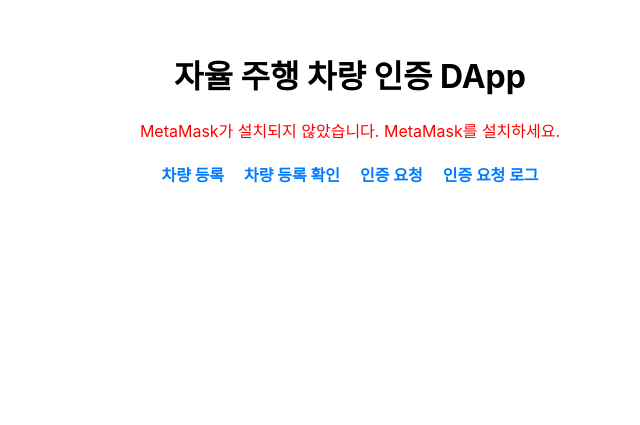
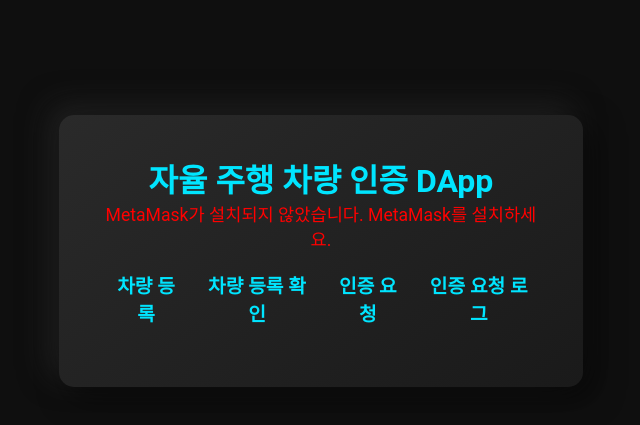
Before and after one commit to shrimp887/DID_project, a React (Create React App) app: page /check in a window 1280 px wide. Shown: the part 149-574 px from the top of the page, without its empty margins (290-930 px from the left). Built offline with nearby package versions, Linux system fonts and the light colour scheme.

Commit message:
Log Page developed

```diff
--- a/src/App.css
+++ b/src/App.css
@@ -1,84 +1,200 @@
-.app {
-  text-align: center;
-  margin: 200px;
+/* 전체 화면 설정 */
+* {
+  margin: 0;
+  padding: 0;
+  box-sizing: border-box;
 }
 
+body,
+html {
+  height: 100%;
+  background-color: #0f0f0f;
+  color: #f0f0f0;
+  font-family: "Roboto", Arial, sans-serif;
+  display: flex;
+  justify-content: center;
+  align-items: center;
+}
+
+/* App 영역 */
+.app {
+  width: 90%;
+  max-width: 1200px;
+  padding: 40px;
+  background: linear-gradient(145deg, #2a2a2a, #1a1a1a);
+  border-radius: 15px;
+  box-shadow: 10px 10px 30px rgba(0, 0, 0, 0.5),
+    -10px -10px 30px rgba(50, 50, 50, 0.5);
+  text-align: center;
+  color: #00e5ff;
+  transition: transform 0.3s ease;
+}
+
+.app:hover {
+  transform: scale(1.02);
+}
+
+/* 네비게이션 메뉴 */
 nav ul {
   list-style-type: none;
   padding: 0;
   margin: 20px 0;
+  display: flex;
+  justify-content: center;
 }
 
 nav ul li {
-  display: inline;
-  margin: 0 10px;
+  margin: 0 15px;
 }
 
 nav ul li a {
   text-decoration: none;
-  color: #007bff;
+  color: #00e5ff;
+  font-size: 1.2em;
   font-weight: bold;
+  position: relative;
+  transition: color 0.3s ease;
 }
 
 nav ul li a:hover {
-  color: #0056b3;
+  color: #ff4d6d;
 }
 
-input {
-  margin: 10px;
-  padding: 8px;
-  border-radius: 4px;
-  border: 1px solid #ccc;
-  width: 250px;
+nav ul li a::after {
+  content: "";
+  position: absolute;
+  width: 0;
+  height: 2px;
+  display: block;
+  margin-top: 5px;
+  background: #ff4d6d;
+  transition: width 0.3s;
 }
 
+nav ul li a:hover::after {
+  width: 100%;
+}
+
+/* 입력 필드 */
+input {
+  padding: 12px;
+  border-radius: 8px;
+  border: 1px solid #555;
+  background-color: #222;
+  color: #fff;
+  width: 300px;
+  font-size: 1em;
+  transition: all 0.3s ease;
+  box-shadow: 0px 5px 15px rgba(0, 229, 255, 0.2);
+}
+
+input:focus {
+  border-color: #00e5ff;
+  outline: none;
+  box-shadow: 0px 5px 20px rgba(0, 229, 255, 0.6);
+}
+
+/* 버튼 스타일 */
 button {
-  padding: 10px 20px;
-  background-color: #4caf50;
-  color: white;
+  padding: 12px 25px;
+  background-color: #0066ff;
+  color: #fff;
   border: none;
-  border-radius: 4px;
+  border-radius: 10px;
+  font-size: 1em;
   cursor: pointer;
+  transition: all 0.3s ease, transform 0.2s ease;
+  box-shadow: 0px 4px 12px rgba(0, 102, 255, 0.4);
 }
 
 button:hover {
-  background-color: #45a049;
+  background-color: #0044cc;
+  transform: scale(1.1);
+  box-shadow: 0px 8px 20px rgba(0, 102, 255, 0.6);
 }
 
+/* 알림 스타일 */
 .notification {
-  background-color: #ffcc00;
-  padding: 10px;
-  margin: 10px 0;
-  border-radius: 5px;
+  background-color: #ffca3a;
+  color: #333;
+  padding: 15px;
+  border-radius: 10px;
+  font-size: 1.2em;
+  margin: 20px 0;
+  box-shadow: 0px 4px 12px rgba(255, 202, 58, 0.5);
 }
 
+/* 일반 텍스트 */
 p {
-  font-size: 16px;
-  color: #333;
+  font-size: 1.1em;
+  color: #e0e0e0;
 }
 
+/* 로그 페이지 스타일 */
 .log-authentication-page {
+  margin: 40px;
   text-align: center;
-  margin: 20px;
+  color: #f0f0f0;
 }
 
 table {
   width: 100%;
   border-collapse: collapse;
   margin-top: 20px;
+  background-color: #222;
+  border-radius: 10px;
+  overflow: hidden;
+  animation: fadeIn 1s ease-in-out;
+}
+
+@keyframes fadeIn {
+  from {
+    opacity: 0;
+    transform: translateY(-10px);
+  }
+  to {
+    opacity: 1;
+    transform: translateY(0);
+  }
 }
 
 th,
 td {
-  border: 1px solid #ddd;
-  padding: 8px;
+  padding: 14px;
+  color: #f0f0f0;
+  font-size: 1.1em;
+  border: none;
 }
 
 th {
-  background-color: #f2f2f2;
-  text-align: center;
+  background-color: #333;
+  font-weight: bold;
+  text-transform: uppercase;
+  box-shadow: inset 0 -3px 0 #0077b6;
 }
 
 td {
-  text-align: center;
+  background-color: #2a2a2a;
 }
+
+tr:nth-child(even) td {
+  background-color: #1f1f1f;
+}
+
+/* 대시보드 스타일을 위한 추가 애니메이션 */
+.log-authentication-page h2 {
+  font-size: 2.5em;
+  margin-bottom: 20px;
+  color: #00e5ff;
+  text-shadow: 0px 5px 10px rgba(0, 229, 255, 0.5);
+  animation: titleGlow 2s infinite alternate;
+}
+
+@keyframes titleGlow {
+  from {
+    text-shadow: 0px 5px 15px rgba(0, 229, 255, 0.7);
+  }
+  to {
+    text-shadow: 0px 8px 30px rgba(0, 229, 255, 1);
+  }
+}
--- a/src/App.js
+++ b/src/App.js
@@ -17,7 +17,7 @@
   const [showModal, setShowModal] = useState(false);
   const [requestDetails, setRequestDetails] = useState(null);
   const [resultModalMessage, setResultModalMessage] = useState("");
-  const contractAddress = "0x11752b7e7164cbabcc15cf539808cc53bef659d5";
+  const contractAddress = "0x914db93fbdb6e145c089029e015bbbd8a5bd5664";
 
   useEffect(() => {
     const loadWeb3 = async () => {
@@ -69,13 +69,12 @@
             } = event.returnValues;
 
             if (receiver.toLowerCase() === account.toLowerCase()) {
-              // 요청자의 차량 번호 정보 가져오기
               const requesterVehicleInfo = await contract.methods
                 .getVehicleByNumber(requesterVehicle)
                 .call();
 
               setRequestDetails({
-                vehicleNumber: requesterVehicleInfo[2], // 요청자의 차량 번호로 설정
+                vehicleNumber: requesterVehicleInfo[2],
                 requester,
               });
               setShowModal(true);
@@ -91,6 +90,7 @@
     return () => clearInterval(intervalId);
   }, [contract, account]);
 
+  // 인증 결과 폴링 방식 확인
   useEffect(() => {
     const pollForAuthenticationResult = async () => {
       if (contract && account) {
@@ -147,7 +147,7 @@
         <h1>자율 주행 차량 인증 DApp</h1>
         {account ? (
           <div>
-            <p>MetaMask 연결된 계정: {account}</p>
+            <p>MetaMask에 연결됨</p>
           </div>
         ) : (
           <p style={{ color: "red" }}>
--- a/src/components/Check_Vehicle_Page.js
+++ b/src/components/Check_Vehicle_Page.js
@@ -6,7 +6,7 @@
   const [vehicleInfo, setVehicleInfo] = useState(null); // 차량 정보 상태 변수
   const [errorMessage, setErrorMessage] = useState(""); // 에러 메시지 상태 변수
   const [account, setAccount] = useState(""); // 사용자의 계정 상태 변수
-  const contractAddress = "0x11752b7e7164cbabcc15cf539808cc53bef659d5";
+  const contractAddress = "0x914db93fbdb6e145c089029e015bbbd8a5bd5664";
 
   // 컴포넌트가 마운트될 때 사용자 계정 정보 가져오기
   useEffect(() => {
--- a/src/components/Register_Vehicle_Page.js
+++ b/src/components/Register_Vehicle_Page.js
@@ -8,7 +8,7 @@
   const [successMessage, setSuccessMessage] = useState(""); // 성공 메시지 상태
   const [errorMessage, setErrorMessage] = useState(""); // 에러 메시지 상태
   const [did, setDid] = useState(""); // DID 상태 관리
-  const contractAddress = "0x11752b7e7164cbabcc15cf539808cc53bef659d5";
+  const contractAddress = "0x914db93fbdb6e145c089029e015bbbd8a5bd5664";
 
   // MetaMask에서 계정 정보를 불러오고 DID 설정
   useEffect(() => {
--- a/src/components/Request_Authentication_Page.js
+++ b/src/components/Request_Authentication_Page.js
@@ -9,7 +9,7 @@
   const [loading, setLoading] = useState(false);
   const [web3, setWeb3] = useState(null);
   const [account, setAccount] = useState("");
-  const contractAddress = "0x11752b7e7164cbabcc15cf539808cc53bef659d5";
+  const contractAddress = "0x914db93fbdb6e145c089029e015bbbd8a5bd5664";
 
   useEffect(() => {
     const loadWeb3 = async () => {
@@ -43,27 +43,31 @@
     try {
       const contract = new web3.eth.Contract(contractABI, contractAddress);
 
+      // 차량 등록 여부 확인
       const vehicleInfo = await contract.methods
         .getVehicleByNumber(vehicleNumber)
         .call();
-
-      if (!vehicleInfo[3]) {
-        setMessage("해당 차량이 존재하지 않습니다.");
+      if (!vehicleInfo[4]) {
+        setMessage("해당 차량이 등록되어 있지 않습니다.");
         setIsError(true);
         setLoading(false);
         return;
       }
 
+      // 인증 요청 전송
       await contract.methods
         .requestAuthentication(vehicleNumber)
         .send({ from: account });
-
-      setMessage("인증 요청이 전송되었습니다.");
+      setMessage("인증 요청이 성공적으로 전송되었습니다.");
       setIsError(false);
     } catch (error) {
-      setMessage("인증 요청에 실패했습니다.");
+      if (error.message.includes("An active request already exists")) {
+        setMessage("이미 활성화된 요청이 있습니다.");
+      } else {
+        setMessage("인증 요청에 실패했습니다.");
+      }
       setIsError(true);
-      console.error(error);
+      console.error("인증 요청 오류:", error);
     } finally {
       setLoading(false);
     }
```
Also changed, not shown: src/abis/AutonomousVehicleDID.json (+78 -67 lines), src/components/Log_Authentication_Page.js (+12 -16 lines).
